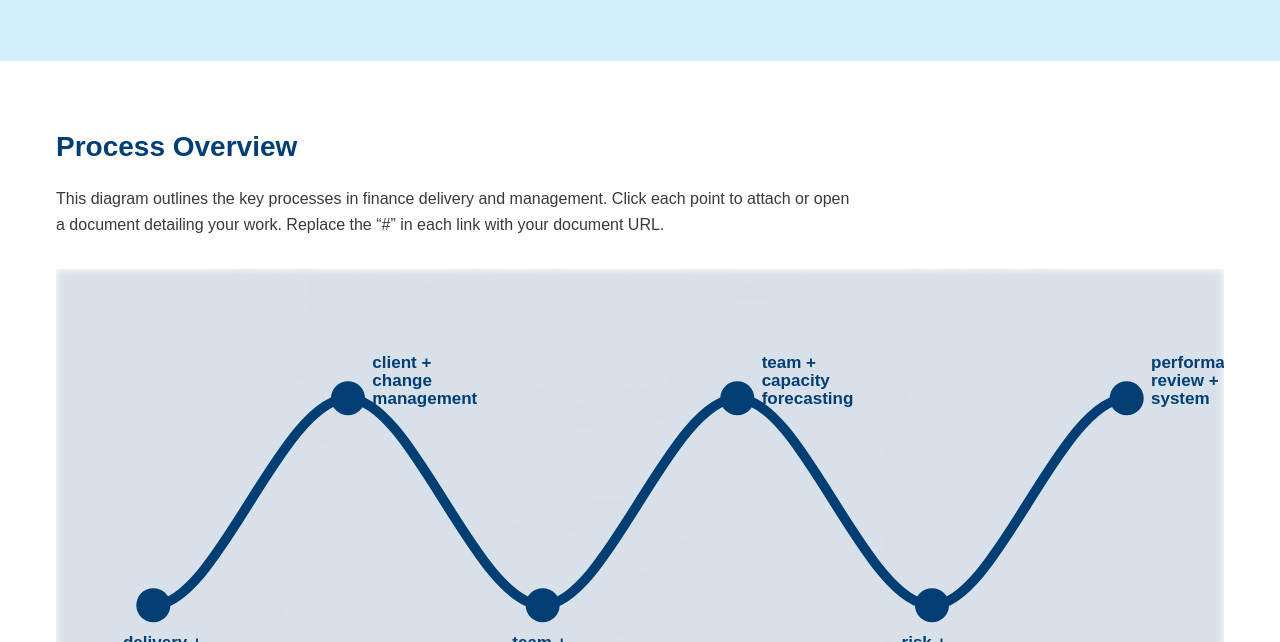
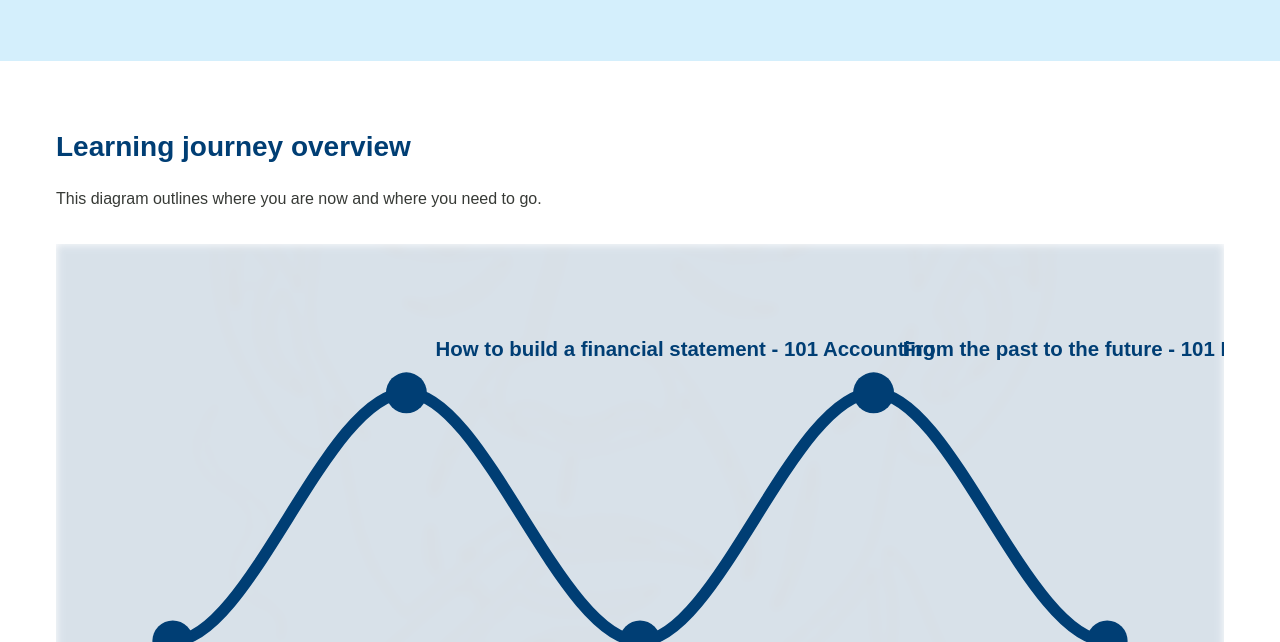
Before and after one commit to dikagustiana/DGI-your-go-to-learning-buddy, a plain HTML site: page index.html in a window 1280 px wide. Shown: the part 310-952 px from the top of the page. Drawn offline with Linux system fonts and the light colour scheme.

Commit message:
index.html

```diff
--- a/index.html
+++ b/index.html
@@ -36,20 +36,18 @@
         <div class="container">
           <h2>So good to see you</h2>
           <p>
-            Like you crave a cigarette, your brain needs regular fuel too.
-            Learn how to be a finance pro who sees the story behind the numbers in a financial statement.
+              Like you crave a cigarette, your brain needs regular fuel too.
+              Learn how to be a finance pro who sees the story behind the numbers
+              in a financial statement.
           </p>
         </div>
       </section>
       <!-- Landing process overview -->
       <section class="portfolio-section">
         <div class="container">
-          <h2>Process Overview</h2>
+          <h2>Learning journey overview</h2>
           <p>
-            This diagram outlines the key processes in finance delivery and
-            management. Click each point to attach or open a document
-            detailing your work. Replace the “#” in each link with your
-            document URL.
+            This diagram outlines where you are now and where you need to go.
           </p>
           <!-- Interactive flowchart rendered with JavaScript. Adjust the
                `nodes` array in the script to add or remove items. Each
@@ -60,12 +58,11 @@
             (function() {
               // Define your nodes here. Each entry holds multiple lines and an optional link.
               const nodes = [
-                { label: ["delivery +", "management"], link: "#" },
-                { label: ["client +", "change", "management"], link: "#" },
-                { label: ["team +", "capacity", "monitoring"], link: "#" },
-                { label: ["team +", "capacity", "forecasting"], link: "#" },
-                { label: ["risk +", "management"], link: "#" },
-                { label: ["performance +", "review +", "system"], link: "#" },
+                { label: ["Basic Finance and Accounting"], link: "#" },
+                { label: ["How to build a financial statement - 101 Accounting"], link: "#" },
+                { label: ["How to get an insight from a financial number - 101 Finance"], link: "#" },
+                { label: ["From the past to the future - 101 Finance"], link: "#" },
+                { label: ["Beyond a financial number"], link: "#" },
               ];
 
               const spacing = 160; // horizontal distance between nodes
```
